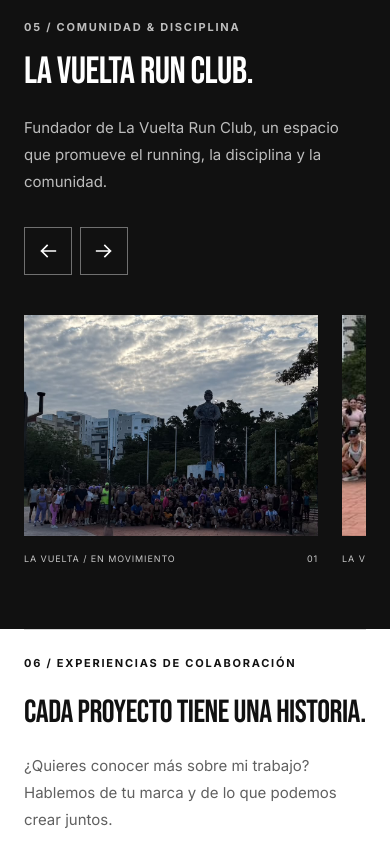
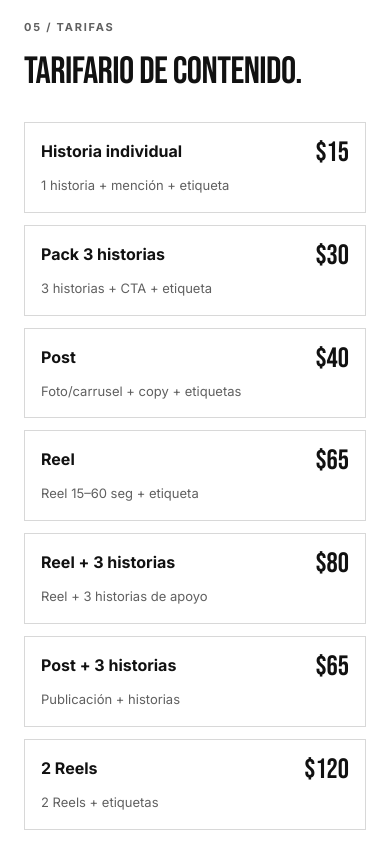
Before and after one commit to Waiharrington/gabriel-chirinos, a Next.js app: page / in a window 390 px wide. Shown: the part 4820-5661 px from the top of the page. Built offline with nearby package versions, Linux system fonts and the light colour scheme.

Commit message:
Add content pricing section

```diff
--- a/src/app/globals.css
+++ b/src/app/globals.css
@@ -874,6 +874,65 @@
   height: 100%;
   object-fit: contain;
 }
+.pricing-section .section-heading {
+  margin-bottom: 32px;
+}
+.rate-table {
+  width: 100%;
+  border-top: 1px solid var(--line);
+  border-collapse: collapse;
+  table-layout: fixed;
+}
+.rate-table th,
+.rate-table td {
+  padding: 20px 24px;
+  border-bottom: 1px solid var(--line);
+  text-align: left;
+  vertical-align: top;
+}
+.rate-table thead th {
+  background: var(--surface);
+  color: var(--muted);
+  font-size: 11px;
+  font-weight: 700;
+  letter-spacing: 0.12em;
+  text-transform: uppercase;
+}
+.rate-table thead th:first-child {
+  width: 34%;
+}
+.rate-table thead th:nth-child(2) {
+  width: 48%;
+}
+.rate-table thead th:last-child {
+  width: 18%;
+  text-align: right;
+}
+.rate-table tbody tr {
+  transition: background-color 180ms ease;
+}
+.rate-table tbody tr:hover {
+  background: var(--surface);
+}
+.rate-table tbody th {
+  font-size: clamp(16px, 1.6vw, 21px);
+  font-weight: 700;
+}
+.rate-includes {
+  color: var(--muted);
+  font-size: 14px;
+  line-height: 1.6;
+}
+.rate-price {
+  font-family: var(--font-bebas), Impact, sans-serif;
+  font-size: clamp(26px, 3vw, 36px);
+  line-height: 1;
+  text-align: right !important;
+  white-space: nowrap;
+}
+.rate-cta {
+  margin-top: 32px;
+}
 @media (max-width: 600px) {
   .brand-grid {
     margin-top: 32px;
@@ -882,6 +941,53 @@
   .brand-logo {
     width: min(100%, 160px);
     height: 112px;
+  }
+  .rate-table,
+  .rate-table tbody {
+    display: block;
+  }
+  .rate-table {
+    border: 0;
+  }
+  .rate-table thead {
+    position: absolute;
+    width: 1px;
+    height: 1px;
+    overflow: hidden;
+    clip-path: inset(50%);
+    white-space: nowrap;
+  }
+  .rate-table tbody tr {
+    display: grid;
+    grid-template-columns: minmax(0, 1fr) auto;
+    gap: 8px 16px;
+    margin-bottom: 12px;
+    padding: 16px;
+    border: 1px solid var(--line);
+  }
+  .rate-table tbody th,
+  .rate-table tbody td {
+    padding: 0;
+    border: 0;
+  }
+  .rate-table tbody th {
+    grid-column: 1;
+    grid-row: 1;
+    font-size: 16px;
+  }
+  .rate-table .rate-includes {
+    grid-column: 1 / -1;
+    grid-row: 2;
+    font-size: 13px;
+  }
+  .rate-table .rate-price {
+    grid-column: 2;
+    grid-row: 1;
+    font-size: 28px;
+  }
+  .rate-cta {
+    width: 100%;
+    margin-top: 20px;
   }
 }
 .references-section {
--- a/src/components/Portfolio.tsx
+++ b/src/components/Portfolio.tsx
@@ -433,12 +433,40 @@
             </aside>
           </div>
         </section>
+        <section id="tarifario-section" className="shell section pricing-section">
+          <Heading
+            number="05"
+            label="Tarifas"
+            title="TARIFARIO DE CONTENIDO."
+          />
+          <table className="rate-table">
+            <thead>
+              <tr>
+                <th scope="col">Formato</th>
+                <th scope="col">Incluye</th>
+                <th scope="col">Precio</th>
+              </tr>
+            </thead>
+            <tbody>
+              {data.rates.map((rate) => (
+                <tr key={rate.format}>
+                  <th scope="row">{rate.format}</th>
+                  <td className="rate-includes">{rate.includes}</td>
+                  <td className="rate-price">{rate.price}</td>
+                </tr>
+              ))}
+            </tbody>
+          </table>
+          <a className="button button-dark rate-cta" href={whatsappContact}>
+            Hablemos de tu proyecto <Arrow />
+          </a>
+        </section>
         <section id="runclub-section" className="section runclub-section">
           <div className="shell">
             <div className="split-heading">
               <div>
                 <Heading
-                  number="05"
+                  number="06"
                   label="Comunidad & disciplina"
                   title="LA VUELTA RUN CLUB."
                 />
@@ -483,7 +511,7 @@
           </div>
         </section>
         <section id="testimonios-section" className="shell references-section">
-          <p className="eyebrow">06 / EXPERIENCIAS DE COLABORACIÓN</p>
+          <p className="eyebrow">07 / EXPERIENCIAS DE COLABORACIÓN</p>
           <div>
             <h2>CADA PROYECTO TIENE UNA HISTORIA.</h2>
             <p className="body-copy">
--- a/src/data/siteData.ts
+++ b/src/data/siteData.ts
@@ -113,6 +113,49 @@
     },
   ],
 
+  rates: [
+    {
+      format: "Historia individual",
+      includes: "1 historia + mención + etiqueta",
+      price: "$15",
+    },
+    {
+      format: "Pack 3 historias",
+      includes: "3 historias + CTA + etiqueta",
+      price: "$30",
+    },
+    {
+      format: "Post",
+      includes: "Foto/carrusel + copy + etiquetas",
+      price: "$40",
+    },
+    {
+      format: "Reel",
+      includes: "Reel 15–60 seg + etiqueta",
+      price: "$65",
+    },
+    {
+      format: "Reel + 3 historias",
+      includes: "Reel + 3 historias de apoyo",
+      price: "$80",
+    },
+    {
+      format: "Post + 3 historias",
+      includes: "Publicación + historias",
+      price: "$65",
+    },
+    {
+      format: "2 Reels",
+      includes: "2 Reels + etiquetas",
+      price: "$120",
+    },
+    {
+      format: "2 Reels + 4 historias",
+      includes: "Campaña completa",
+      price: "$145",
+    },
+  ],
+
   runClub: {
     title: "LA VUELTA",
     titleAccent: "RUN CLUB",
```
